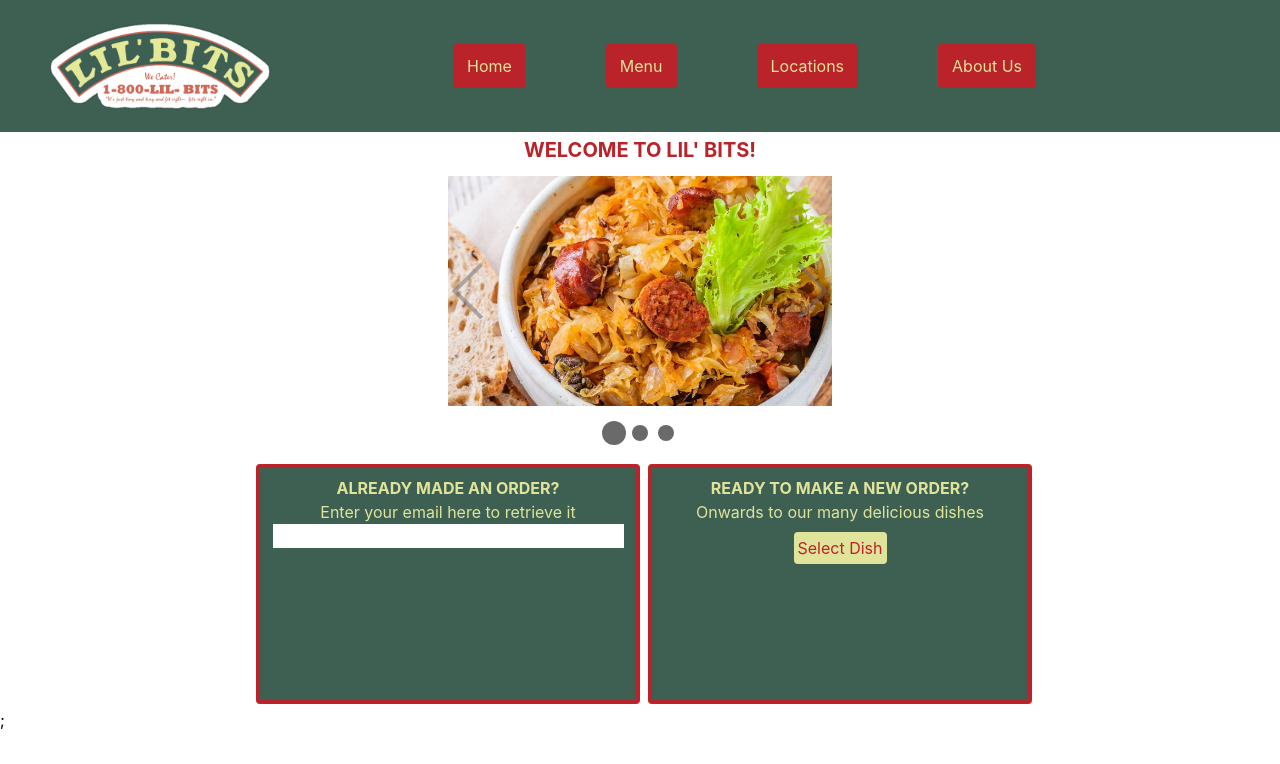
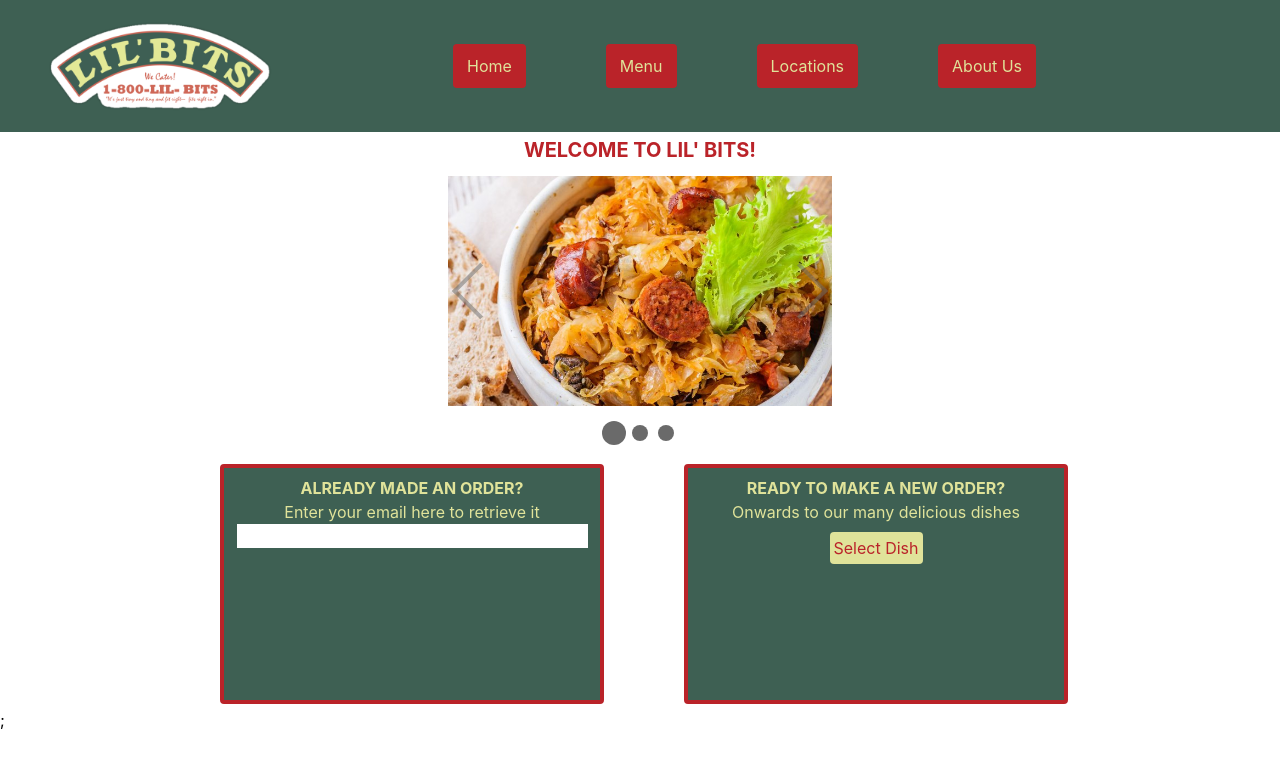
Before and after one commit to Tingvars/lil-bits, a Next.js app: page / in a window 1280 px wide. Shown: the top 764 px of the page. Built offline with nearby package versions, Linux system fonts and the light colour scheme.

Commit message:
continued CSS

```diff
--- a/pages/HomeScreen.js
+++ b/pages/HomeScreen.js
@@ -34,6 +34,7 @@ export default function HomeScreen() {
           <div className="py-3 w-96">{slider}</div>
         </div>
         <div className="flex flex-row justify-center">
+          <div className="flex flex-col sm:flex-row sm:justify-center lg:space-x-20">
             <Container>
               <div className="text-bits-yellow flex flex-col items-center">
                 <div className="font-bold">ALREADY MADE AN ORDER?</div>
@@ -65,5 +66,6 @@ export default function HomeScreen() {
           </div>
         </div>
       </div>
+    </div>
   );
 }
```
Lines whose indentation alone changed are shown as unchanged.
